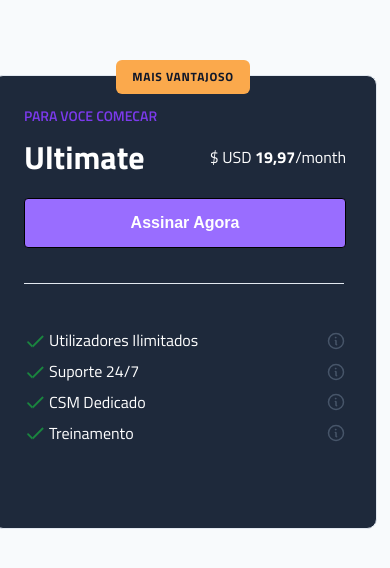
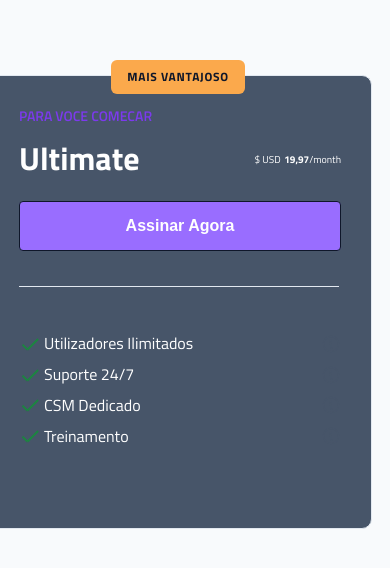
Before and after one commit to fjpiedade/boracodar-fjpiedade, a plain HTML site: page 15-pricetable/index.html in a window 390 px wide. Shown: the part 120-688 px from the top of the page. Drawn offline with Linux system fonts and the light colour scheme.

Commit message:
add files change css color root

```diff
--- a/15-pricetable/style.css
+++ b/15-pricetable/style.css
@@ -27,7 +27,7 @@
 
 html, body{
     font-family: 'Titillium Web', sans-serif;
-    background: #F8FAFC;
+    background: var(--gray-50);
     min-height: 100vh;
     line-height: 130%;
 }
@@ -42,7 +42,7 @@ html, body{
 
 .content{
     padding: 20px;
-    background-color: #F8FAFC;
+    background-color: var(--gray-50);
     display: flex;
     justify-content: space-between;
 }
@@ -50,22 +50,29 @@ html, body{
 .card{
     display: flex;
     flex-direction: column;
-    margin-right: 20px;
+    margin-right: 30px;
 
-    background: #FFFFFF;
+    background: var(--white);
 
     width: 384px;
     height:454px;
 
     border-radius: 10px;
-    border: 1px solid #E2E8F0;
+    border: 1px solid var(--gray-200);
 
-    padding: 30px
+    padding: 30px;
+
+    transition: all ease-in-out 400ms;
 
 }
 
+.card:hover{
+    border: 1px solid var(--purple-100);
+    transform: scale(1.1);
+}
+
 .card h2{
-    color: #7C3AED;
+    color: var(--purple-200);
     font-size: 14px;
     font-weight: 600;
     margin-bottom: 20px;
@@ -96,9 +103,9 @@ html, body{
 }
 .signnew button{
     width: 100%;
-    background-color: #FFFFFF;
+    background-color: var(--white);
     border-radius: 4px;
-    border: 1px solid #000;
+    border: 1px solid var(--gray-900);
     padding: 15px;
     font-weight: 700;
     font-size: 16px;
@@ -107,8 +114,8 @@ html, body{
     color: var(--gray-800);
 }
 .signnew button:hover{
-    background-color: #1E293B;
-    color: #FFFFFF;
+    background-color: var(--gray-800);
+    color: var(--white);
     cursor: pointer;
 }
 
@@ -122,7 +129,7 @@ html, body{
 .infotitle{
     display: flex;
     align-items: center;
-    color: #475569;
+    color: var(--gray-600);
     font-size: 16px;
 }
 
@@ -160,27 +167,37 @@ html, body{
 
 .more{
     position: relative;
-    background: #1E293B;
+    background: var(--gray-600);
 }
 
 .more h1{
-    color: #FFFFFF;
+    color: var(--white);
 }
 
 .more button{
-    background-color: #996DFF;
-    color: #FFFFFF;
+    background-color: var(--purple-100);
+    color: var(--white);
 }
 .more button:hover{
-    background-color: #7C3AED;
-    color: #FFFFFF;
+    background-color: var(--purple-200);
+    color: var(--white);
     cursor: pointer;
 }
 
 .more span{
-    color: #FFFFFF;
+    color: var(--white);
 }
 
 .divisorspace{
     margin-bottom: 32px;
 }
+
+@media (max-width: 500px) {
+    .title {
+      font-size: 12px;
+    }
+
+    .price span {
+      font-size: 10px;
+    }
+  }
```
Lines whose indentation alone changed are shown as unchanged.
